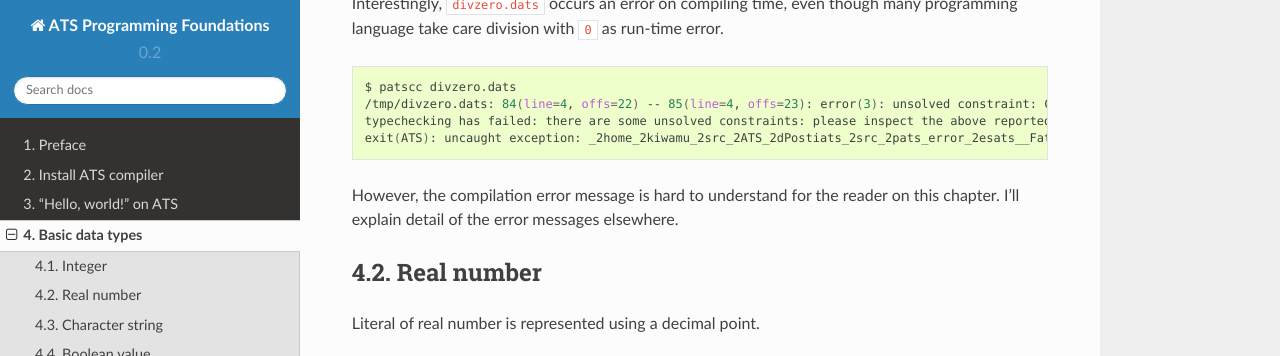
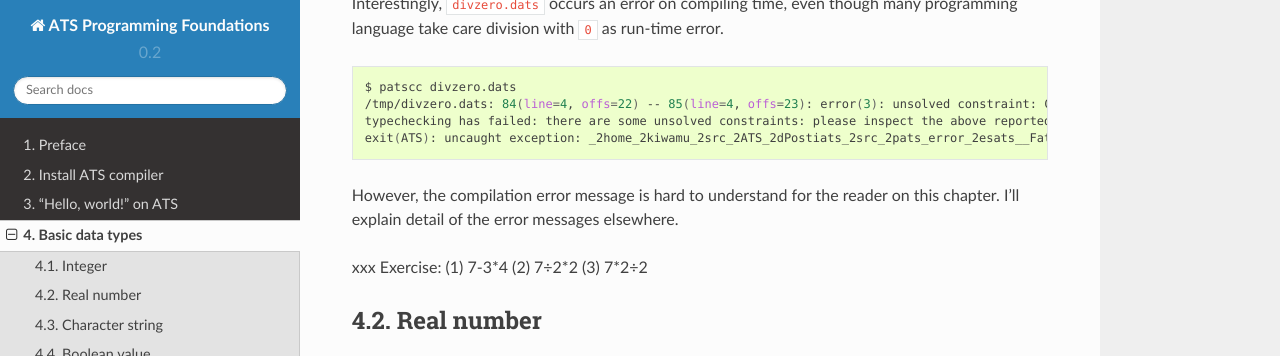
Before and after one commit to jats-ug/ATS_Foundations, a Sphinx documentation site: the page built from source/basic_datatype.rst, in a window 1280 px wide and 1400 px high, scrolled down 1681 px, cut to the strip 0-356 px from the top of the window. Built offline with Sphinx 7.4.7 and the Read the Docs theme 2.0.0, drawn with Linux system fonts in a browser that asks for light colours; some of the changed text lies outside the part shown.

Commit message:
Add comment for exercise

```diff
--- a/source/basic_datatype.rst
+++ b/source/basic_datatype.rst
@@ -65,6 +65,8 @@ even though many programming language take care division with ``0`` as run-time
 However, the compilation error message is hard to understand for the reader on this chapter.
 I'll explain detail of the error messages elsewhere.
 
+xxx Exercise: (1) 7-3*4 (2) 7÷2*2 (3) 7*2÷2
+
 Real number
 ===========
 
@@ -106,6 +108,8 @@ ATS is different to OCaml, and can use operators between different types (such l
 
 This mixing is based on ATS template system.
 
+xxx Exercise: (1) 2*3.14*10 (2) 1.73*1.73 (3) 7/2
+
 Character string
 ================
 
```
